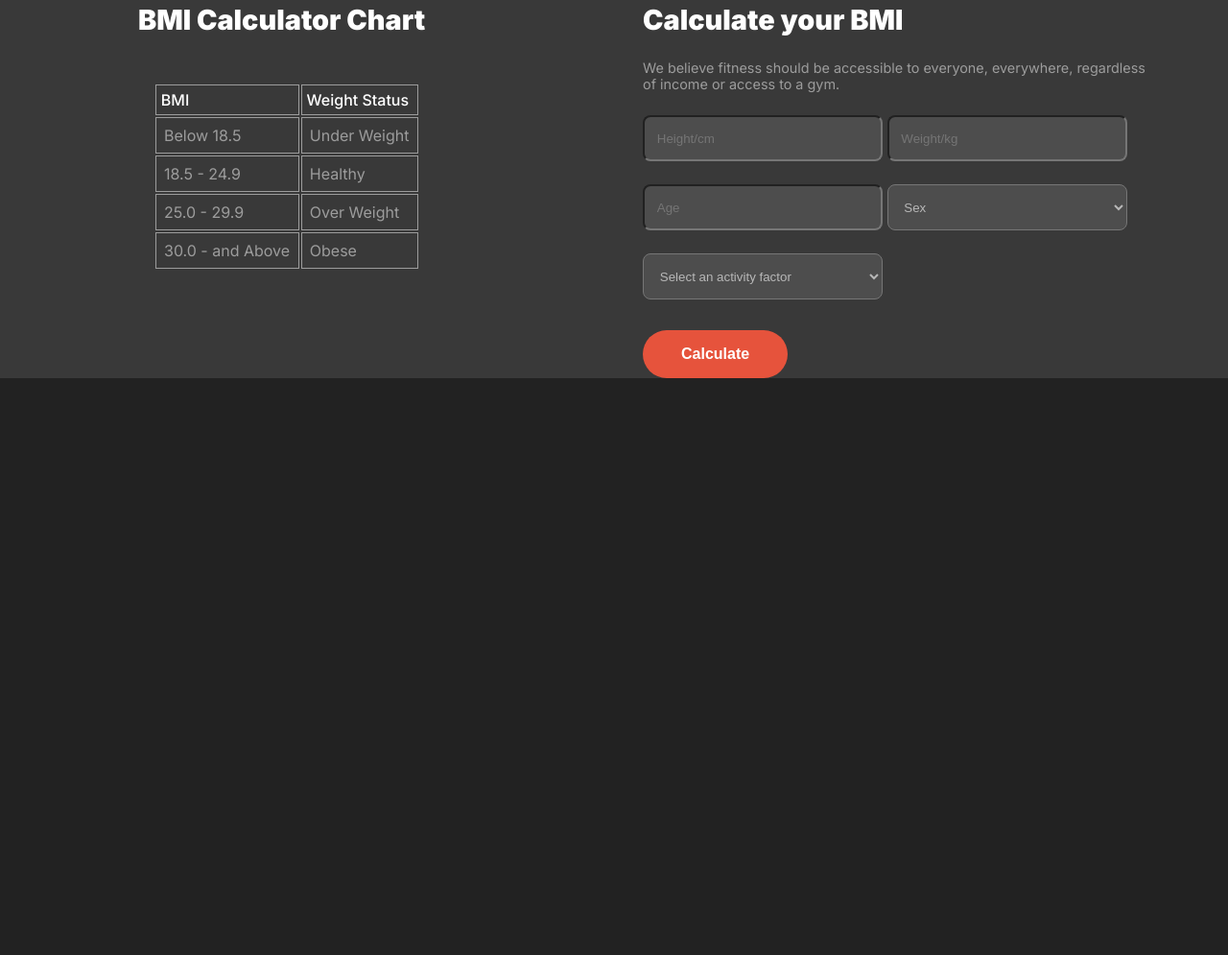
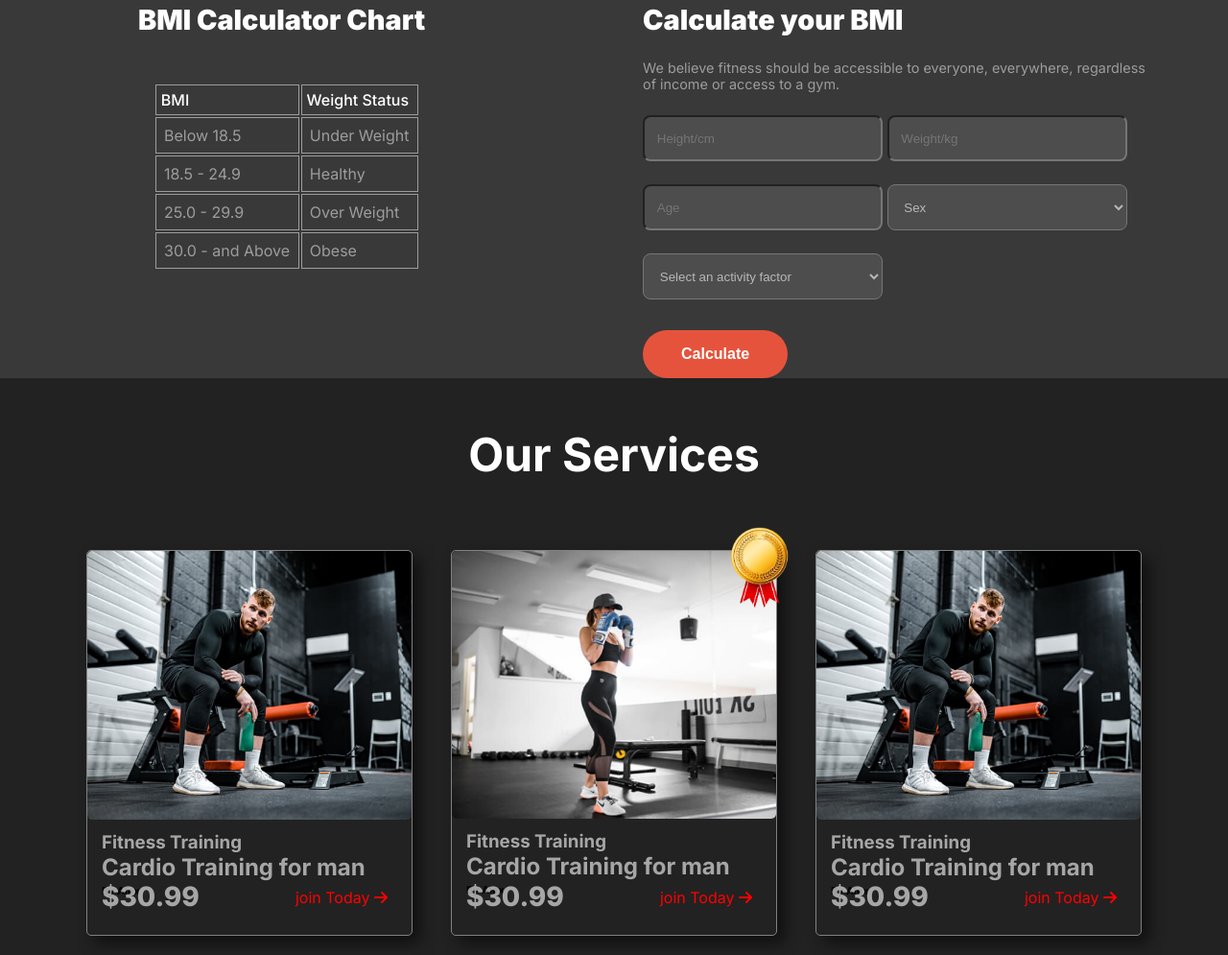
Before and after one commit to shameemmonir/Assignment-2-gym-fitness, a plain HTML site: page index.html in a window 1280 px wide. Shown: the part 1838-2833 px from the top of the page at 96% size. Before the commit the page ends 2232 px from the top, so only its background shows below. Drawn offline with Linux system fonts and the light colour scheme; a web font is replaced by a local one.

Commit message:
our services area style and responsive done

```diff
--- a/index.html
+++ b/index.html
@@ -191,6 +191,63 @@
         <!-- BMI calculator area end here  -->
 
 
+        <!-- Our Services area start here  -->
+        <section>
+            <div>
+                <h1 class="service-header">Our Services</h1>
+            </div>
+            <div class="services-container">
+
+                <div class="service1">
+                    <div class="service-img">
+                        <img src="images/service1.jpg" alt="">
+                    </div>
+                    <div class="service-description">
+                        <h3 class="fitness">Fitness Training</h3>
+                        <h2 class="cardio">Cardio Training for man</h2>
+                        <h6>By Alex</h6>
+                        <div class="services-footer">
+                            <h2 class="price">$30.99</h2>
+                            <p class="price-btn">join Today <i class="fa fa-arrow-right" aria-hidden="true"></i></p>
+                        </div>
+                    </div>
+                </div>
+                <div class="service1">
+                    <div class="badge">
+                        <img class="badge-img" src="images/batch.png" alt="">
+                    </div>
+                    <div class="service-img">
+                        <img src="images/services2.jpg" alt="">
+                    </div>
+                    <div class="service-description">
+                        <h3 class="fitness">Fitness Training</h3>
+                        <h2 class="cardio">Cardio Training for man</h2>
+                        <h6>By Alex</h6>
+                        <div class="services-footer">
+                            <h2 class="price">$30.99</h2>
+                            <p class="price-btn">join Today <i class="fa fa-arrow-right" aria-hidden="true"></i></p>
+                        </div>
+                    </div>
+                </div>
+                <div class="service1">
+                    <div class="service-img">
+                        <img src="images/service1.jpg" alt="">
+                    </div>
+                    <div class="service-description">
+                        <h3 class="fitness">Fitness Training</h3>
+                        <h2 class="cardio">Cardio Training for man</h2>
+                        <h6>By Alex</h6>
+                        <div class="services-footer">
+                            <h2 class="price">$30.99</h2>
+                            <p class="price-btn">join Today <i class="fa fa-arrow-right" aria-hidden="true"></i></p>
+                        </div>
+                    </div>
+                </div>
+            </div>
+        </section>
+        <!-- Our Services area end here  -->
+
+
     </main>
 </body>
 </html>
--- a/styles/responsive.css
+++ b/styles/responsive.css
@@ -77,15 +77,7 @@
     .bmi-container-description p{
         width: 440px;
     }
-    .calculate-bmi-container{
-        /* width: 575px; */
-    }
-    .your-bmi-calculate{
-        /* width: 500px; */
-    }
-    .bmi-calculator-title{
-        /* margin-left: 1rem; */
-    }
+
     .bmi-input{
         width: 450px;
         margin-right: 5rem;
@@ -97,6 +89,9 @@
         width: 400px;
     }
 
+    .services-container{
+        flex-direction: column;
+    }
 
 
 
--- a/styles/style.css
+++ b/styles/style.css
@@ -435,3 +435,83 @@ body {
 }
 
 /* BMI calculator style end here  */
+
+/* Our services area style start here  */
+.service-header {
+    text-align: center;
+    margin-top: 50px;
+    font-size: 48px;
+    color: rgba(255, 255, 255);
+
+}
+
+.services-container {
+    margin-top: 50px;
+    display: flex;
+    justify-content: space-evenly;
+    margin-left: 70px;
+    margin-right: 70px;
+}
+
+.service1 {
+    width: 350px;
+    border: 10px;
+    margin: 20px;
+    /* height: 600px; */
+    border: 1px solid gray;
+    border-radius: 5px;
+    box-shadow: 8px 8px 16px rgb(17, 16, 16);
+}
+
+.service-img img {
+    width: 100%;
+    border-radius: 5px;
+}
+
+.badge {
+    position: relative;
+}
+
+.badge-img {
+    width: 70px;
+    top: -30px;
+    left: 85%;
+    position: absolute;
+}
+
+.service-description {
+    padding: 15px;
+    line-height: .5;
+}
+
+.fitness {
+    color: rgba(255, 255, 255, 0.6);
+}
+
+.services-footer {
+    display: flex;
+    margin-top: 0px;
+    margin-right: 10px;
+    justify-content: space-between;
+    margin-top: -20px;
+}
+
+.price {
+    color: rgba(255, 255, 255, 0.6);
+    font-size: 28px;
+    font-weight: 800;
+    padding: 1rem 0;
+}
+
+.price-btn {
+    color: red;
+    font-size: 1rem;
+    padding: 1rem 0;
+}
+
+.cardio {
+    font-size: 1.9;
+    padding: 1rem 0;
+    color: rgba(255, 255, 255, 0.6);
+}
+/* Our services area style end here  */
```
Also changed, not shown: images/batch.png (added), images/service1.jpg (added), images/services2.jpg (added).
